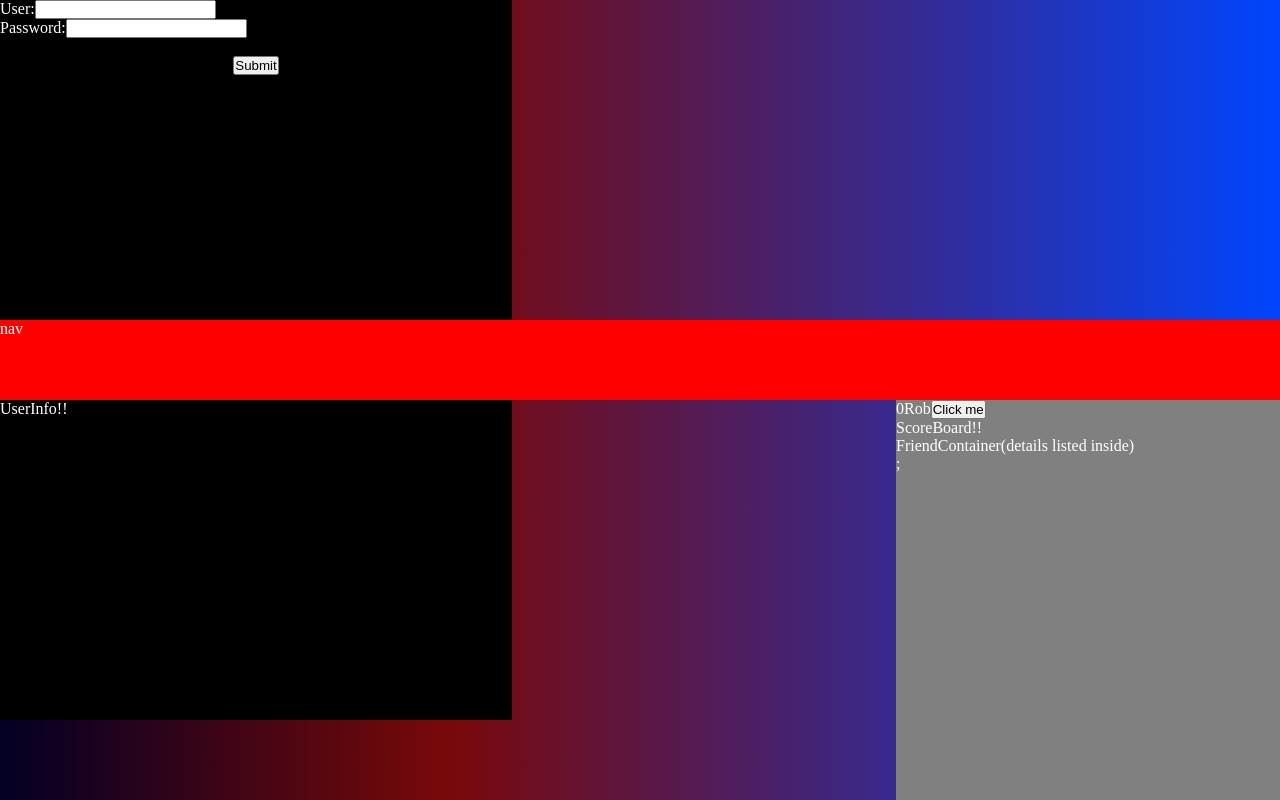
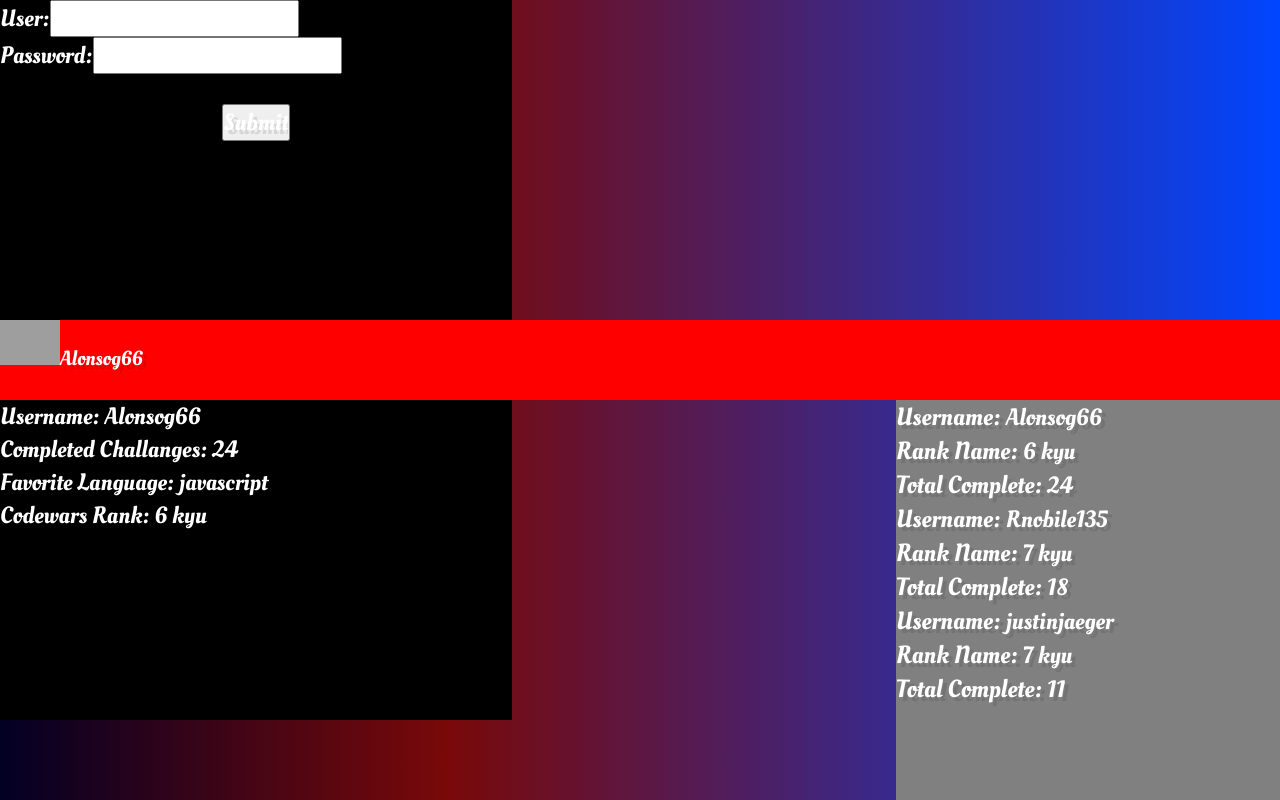
Before and after one commit to JTrap-LLC/cs-wars, a React app: page / in a window 1280 px wide. Shown: the top 800 px of the page. Built offline with nearby package versions, Linux system fonts and the light colour scheme; grey boxes are pictures that could not be loaded.

Commit message:
Fixed bug with signup sheet. Rendered dummy data on user info and rank divs.

```diff
--- a/client/App.js
+++ b/client/App.js
@@ -4,14 +4,42 @@ import NavContainer from './containers/NavContainer';
 import MainContainer from './containers/MainContainer';
 
 const App = () => {
-  const [username, setUsername] = useState('');
+  const [user, setUsername] = useState('');
+  const codeWarsData = {
+    username: 'Alonsog66',
+    name: null,
+    honor: 174,
+    clan: null,
+    leaderboardPosition: 158741,
+    skills: null,
+    ranks: {
+      overall: {
+        rank: -6,
+        name: '6 kyu',
+        color: 'yellow',
+        score: 142,
+      },
+      languages: {
+        javascript: {
+          rank: -6,
+          name: '6 kyu',
+          color: 'yellow',
+          score: 142,
+        },
+      },
+    },
+    codeChallenges: {
+      totalAuthored: 0,
+      totalCompleted: 24,
+    },
+  };
 
   return (
     <div id='app'>
       <LoginContainer setUsername={setUsername} />
 
-      <NavContainer />
-      <MainContainer />
+      <NavContainer username={codeWarsData.username} />
+      <MainContainer codeWarsData={JSON.stringify(codeWarsData)} />
     </div>
   );
 };
--- a/client/components/FriendContainer.js
+++ /dev/null
@@ -1,11 +0,0 @@
-import React from 'react';
-
-const FriendContainer = (props) => {
-  return (
-    <div className='friend-container'>
-      FriendContainer(details listed inside)
-    </div>
-  );
-};
-
-export default FriendContainer;
--- /dev/null
+++ b/client/components/Player.js
@@ -0,0 +1,21 @@
+import React from 'react';
+
+const Player = (props) => {
+  return (
+    <div className='player'>
+      <div>
+        <span>Username: </span>
+        {props.username}
+      </div>
+      <div>
+        <span>Rank Name: </span> {props.rankName}
+      </div>
+      <div>
+        <span>Total Complete: </span>
+        {props.totalCompleted}
+      </div>
+    </div>
+  );
+};
+
+export default Player;
--- a/client/components/ScoreBoard.js
+++ b/client/components/ScoreBoard.js
@@ -1,24 +1,105 @@
 import React, { useState } from 'react';
-import FriendContainer from './FriendContainer';
+import Player from './Player';
 
 const ScoreBoard = (props) => {
-  const [count, setCount] = useState(0);
-  const [name, setName] = useState('Rob');
-  return (
-    <div id='score-board'>
-      {count}
-      {name}
-      <button
-        onClick={() => {
-          setName(name + 's'), setCount(count + 1);
-        }}
-      >
-        Click me
-      </button>
-      <br></br>
-      ScoreBoard!! <FriendContainer />;
-    </div>
-  );
+  const users = [
+    {
+      username: 'Alonsog66',
+      name: null,
+      honor: 174,
+      clan: null,
+      leaderboardPosition: 158741,
+      skills: null,
+      ranks: {
+        overall: {
+          rank: -6,
+          name: '6 kyu',
+          color: 'yellow',
+          score: 142,
+        },
+        languages: {
+          javascript: {
+            rank: -6,
+            name: '6 kyu',
+            color: 'yellow',
+            score: 142,
+          },
+        },
+      },
+      codeChallenges: {
+        totalAuthored: 0,
+        totalCompleted: 24,
+      },
+    },
+    {
+      username: 'Rnobile135',
+      name: null,
+      honor: 60,
+      clan: null,
+      leaderboardPosition: null,
+      skills: null,
+      ranks: {
+        overall: {
+          rank: -7,
+          name: '7 kyu',
+          color: 'white',
+          score: 48,
+        },
+        languages: {
+          javascript: {
+            rank: -7,
+            name: '7 kyu',
+            color: 'white',
+            score: 48,
+          },
+        },
+      },
+      codeChallenges: {
+        totalAuthored: 0,
+        totalCompleted: 18,
+      },
+    },
+    {
+      username: 'justinjaeger',
+      name: null,
+      honor: 72,
+      clan: null,
+      leaderboardPosition: null,
+      skills: null,
+      ranks: {
+        overall: {
+          rank: -7,
+          name: '7 kyu',
+          color: 'white',
+          score: 57,
+        },
+        languages: {
+          javascript: {
+            rank: -7,
+            name: '7 kyu',
+            color: 'white',
+            score: 57,
+          },
+        },
+      },
+      codeChallenges: {
+        totalAuthored: 0,
+        totalCompleted: 11,
+      },
+    },
+  ];
+
+  const playerlist = users.map((player, index) => {
+    return (
+      <Player
+        key={`player${index}`}
+        username={player.username}
+        rankName={player.ranks.overall.name}
+        totalCompleted={player.codeChallenges.totalCompleted}
+      />
+    );
+  });
+  return <div id='score-board'>{playerlist}</div>;
 };
 
 export default ScoreBoard;
--- a/client/components/UserInfo.js
+++ b/client/components/UserInfo.js
@@ -1,7 +1,18 @@
 import React from 'react';
 
 const UserInfo = (props) => {
-  return <div id='user-info'>UserInfo!!</div>;
+  const data = JSON.parse(props.codeWarsData);
+  console.log(data);
+  return (
+    <div id='user-info'>
+      <ul>
+        <li> Username: {data.username}</li>
+        <li> Completed Challanges: {data.codeChallenges.totalCompleted}</li>
+        <li> Favorite Language: {Object.keys(data.ranks.languages)[0]}</li>
+        <li> Codewars Rank: {data.ranks.overall.name}</li>
+      </ul>
+    </div>
+  );
 };
 
 export default UserInfo;
--- a/client/containers/LoginContainer.js
+++ b/client/containers/LoginContainer.js
@@ -12,18 +12,17 @@ const LoginContainer = (props) => {
         onSubmit={(e) => {
           e.preventDefault();
           props.setUsername(name);
-          console.log(name);
         }}
       >
         <div>
           <label>User:</label>
-          <input type='text' onChange={(e) => setName(name + e.target.value)} />
+          <input type='text' onChange={(e) => setName(e.target.value)} />
         </div>
         <div>
           <label>Password:</label>
           <input
             type='password'
-            onChange={(e) => setPassword(password + e.target.value)}
+            onChange={(e) => setPassword(e.target.value)}
           />
         </div>
         <br></br>
--- a/client/containers/MainContainer.js
+++ b/client/containers/MainContainer.js
@@ -5,7 +5,7 @@ import ScoreBoard from '../components/ScoreBoard.js';
 const MainContainer = (props) => {
   return (
     <div id='main-container'>
-      <UserInfo />
+      <UserInfo codeWarsData={props.codeWarsData} />
       <ScoreBoard />
     </div>
   );
--- a/client/containers/NavContainer.js
+++ b/client/containers/NavContainer.js
@@ -1,6 +1,15 @@
 import React from 'react';
 
-const MainContainer = (props) => {
-  return <div id='nav'>nav</div>;
+const NavContainer = (props) => {
+  return (
+    <div id='nav'>
+      {' '}
+      <img
+        style={{ width: '60px' }}
+        src={`https://robohash.org/set_set4/${Math.random()}`}
+      ></img>
+      {props.username}
+    </div>
+  );
 };
-export default MainContainer;
+export default NavContainer;
--- a/client/index.html
+++ b/client/index.html
@@ -1,9 +1,14 @@
 <!DOCTYPE html/>
 <html lang="en">
   <head>
-  <meta charset="UTF-8">
-  <meta name="viewport" content="width=device-width, initial-scale=1.0">
+    <meta charset="UTF-8" />
+    <meta name="viewport" content="width=device-width, initial-scale=1.0" />
     <title>CS Wars</title>
+    <link
+      href="http://fonts.googleapis.com/css?family=Oleo+Script"
+      rel="stylesheet"
+      type="text/css"
+    />
     <!-- <link rel="stylesheet" type="text/css" href="./styles.css"/> -->
   </head>
   <body>
@@ -11,6 +16,5 @@
     <div id="root"></div>
 
     <!-- webpack script: to be autoloaded -->
-
   </body>
 </html>
--- a/client/styles.scss
+++ b/client/styles.scss
@@ -2,6 +2,10 @@
   margin: 0;
   padding: 0;
   box-sizing: border-box;
+  font-family: 'Oleo Script', Helvetica, sans-serif;
+  font-size: 105%;
+  color: white;
+  text-shadow: 4px 4px 0px rgba(0, 0, 0, 0.1);
 }
 
 body {
@@ -12,7 +16,6 @@ body {
     rgba(121, 9, 9, 1) 35%,
     rgba(0, 69, 255, 1) 100%
   );
-  color: white;
 }
 
 #login-container {
```
Lines whose indentation alone changed are shown as unchanged.
